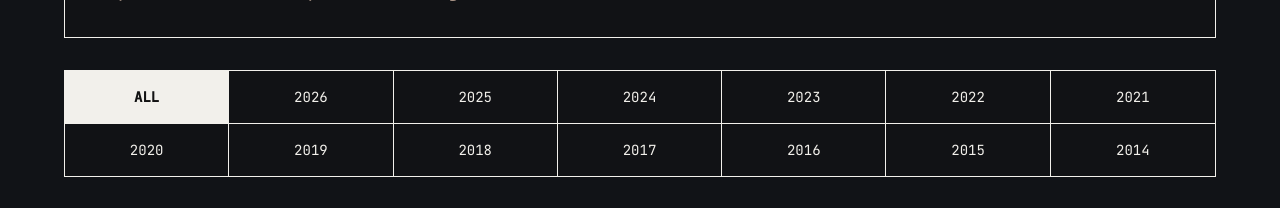
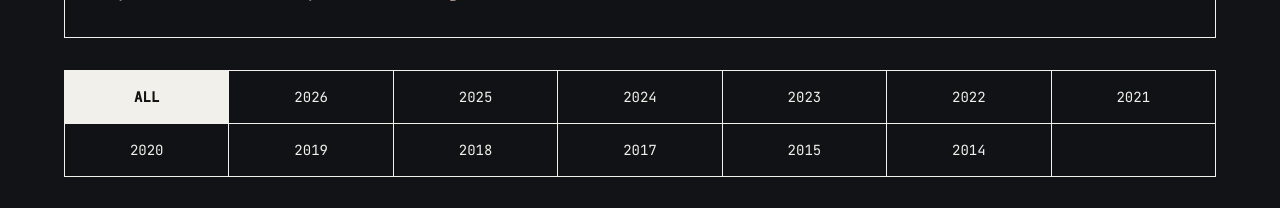
Before and after one commit to andres-manzanera/mass-sessions, a Next.js app: page /grid in a window 1280 px wide. Shown: the part 252-460 px from the top of the page. Built offline with nearby package versions, Linux system fonts and the light colour scheme.

Commit message:
feat: use flex grid for years filter and keep active session image colored

```diff
--- a/src/app/grid/page.tsx
+++ b/src/app/grid/page.tsx
@@ -61,20 +61,21 @@ function GridContent() {
         </div>
 
         {/* Filters Grid */}
-        <div className="mb-8 grid grid-cols-4 md:grid-cols-7 border border-brand-orange bg-black/40">
-          {["ALL", "2026", "2025", "2024", "2023", "2022", "2021", "2020", "2019", "2018", "2017", "2016", "2015", "2014"].map((year, i) => (
+        <div className="mb-8 flex flex-wrap border-l border-t border-brand-orange bg-black/40">
+          {["ALL", "2026", "2025", "2024", "2023", "2022", "2021", "2020", "2019", "2018", "2017", "2015", "2014"].map((year) => (
             <button
               key={year}
               onClick={() => { setActiveYear(year); setCurrentPage(1); }}
-              className={`cursor-pointer p-4 border-brand-orange transition-colors font-mono text-sm ${
+              className={`cursor-pointer p-4 w-1/4 md:w-[calc(100%/7)] border-r border-b border-brand-orange transition-colors font-mono text-sm ${
                 activeYear === year
                   ? "bg-brand-orange text-black font-bold"
                   : "text-brand-orange hover:bg-white/10"
-              } border-r ${i % 4 === 3 || i === 13 ? "border-r-0" : ""} ${i % 7 === 6 ? "md:border-r-0" : "md:border-r"} ${i >= 12 ? "col-span-2 md:col-span-1" : ""} border-b ${i >= 12 ? "border-b-0" : ""} ${i >= 7 ? "md:border-b-0" : "md:border-b"}`}
+              }`}
             >
               {year}
             </button>
           ))}
+          <div className="flex-grow border-r border-b border-brand-orange pointer-events-none"></div>
         </div>
 
         {/* The Grid List */}
@@ -94,7 +95,7 @@ function GridContent() {
                   <div className="w-full lg:w-[200px] h-[300px] lg:h-full shrink-0 border-b lg:border-b-0 lg:border-r border-brand-orange relative overflow-hidden">
                     <Image
                       alt={session.title}
-                       className={`w-full h-full object-cover transition-all duration-500 ${isCurrent && isPlaying ? "grayscale-0" : "grayscale group-hover:grayscale-0 group-active:grayscale-0"}`}
+                       className={`w-full h-full object-cover transition-all duration-500 ${isCurrent ? "grayscale-0" : "grayscale group-hover:grayscale-0 group-active:grayscale-0"}`}
                       src={session.image}
                       fill
                       sizes="(max-width: 1024px) 100vw, 300px"
--- a/src/app/sessions/page.tsx
+++ b/src/app/sessions/page.tsx
@@ -152,7 +152,7 @@ function SessionsContent() {
 
         {/* Filters */}
         <div role="group" aria-label="Filtrar sesiones por año" className="flex flex-wrap gap-2 mb-8 select-none">
-          {["ALL", "2025", "2024", "2023", "2022", "2021", "2020", "2019", "2018", "2017", "2016", "2015", "2014"].map((year, i) => (
+          {["ALL", "2025", "2024", "2023", "2022", "2021", "2020", "2019", "2018", "2017", "2015", "2014"].map((year, i) => (
             <button
               key={year}
               onClick={() => { setActiveYear(year); setCurrentPage(1); setAnimKey((k) => k + 1); }}
@@ -199,7 +199,7 @@ function SessionsContent() {
                     <div className="w-full md:w-[226px] h-48 md:h-[226px] relative overflow-hidden flex-shrink-0">
                       <Image
                         alt={`Portada de ${session.title} por ${session.artist}`}
-                        className={`object-cover transition-all duration-700 group-hover:scale-105 ${isCurrent && isPlaying ? "grayscale-0" : "grayscale group-hover:grayscale-0 group-active:grayscale-0"}`}
+                        className={`object-cover transition-all duration-700 group-hover:scale-105 ${isCurrent ? "grayscale-0" : "grayscale group-hover:grayscale-0 group-active:grayscale-0"}`}
                         src={session.image}
                         fill
                         sizes="(max-width: 768px) 100vw, 226px"
```
